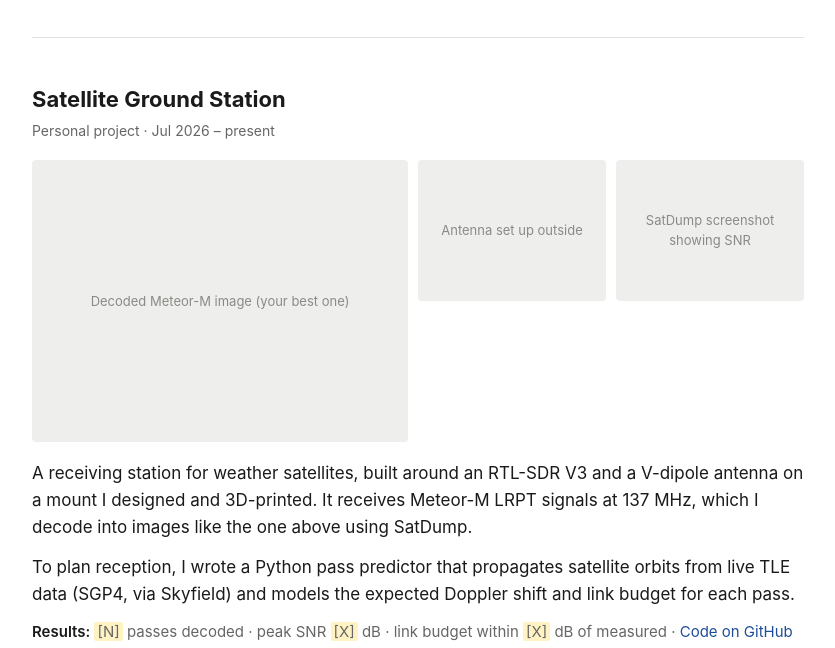
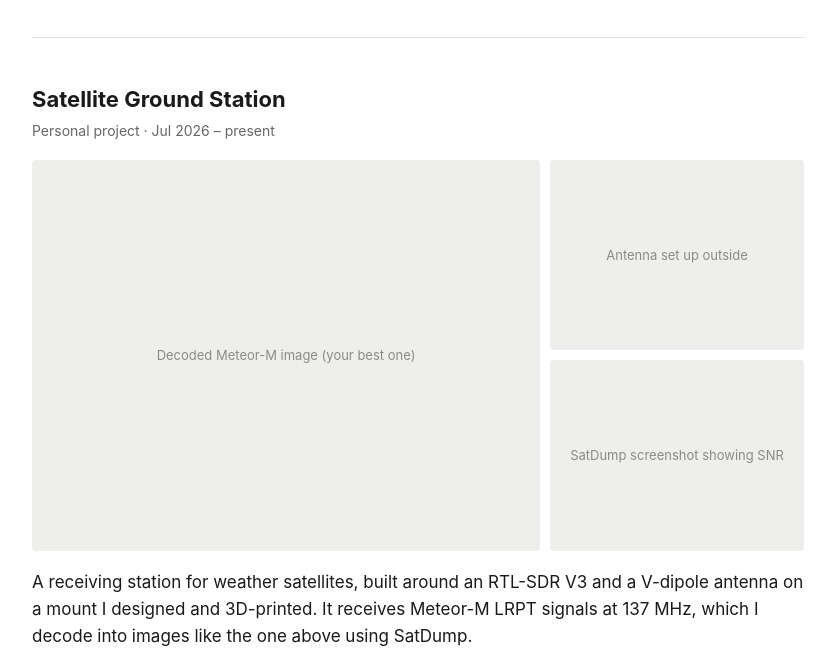
Before and after one commit to nickbeattie20/nickbeattie20.github.io, a plain HTML site: page index.html in a window 1280 px wide. Shown: the part 177-825 px from the top of the page, without its empty margins (222-1057 px from the left). Drawn offline with Linux system fonts and the light colour scheme.

Commit message:
Add files via upload

```diff
--- a/index.html
+++ b/index.html
@@ -41,7 +41,8 @@
   .media { display: grid; gap: 10px; margin: 0 0 18px; }
   .media > * { min-width: 0; }
   .media.two { grid-template-columns: minmax(0,1fr) minmax(0,1fr); }
-  .media.three { grid-template-columns: minmax(0,2fr) minmax(0,1fr) minmax(0,1fr); }
+  .media.three { grid-template-columns: minmax(0,2fr) minmax(0,1fr); }
+  .media.three > :first-child { grid-row: span 2; aspect-ratio: auto; height: 100%; }
   .media img, .media video { width: 100%; height: 100%; object-fit: cover; border-radius: 4px; display: block; }
 
   /* Placeholder boxes: delete once real photos are in */
@@ -62,6 +63,7 @@
     body { font-size: 16px; }
     main { padding-top: 36px; }
     .media.two, .media.three { grid-template-columns: 1fr; }
+    .media.three > :first-child { grid-row: auto; aspect-ratio: 4 / 3; }
   }
 </style>
 </head>
```
